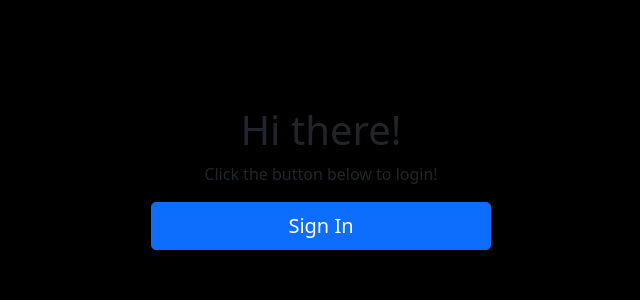
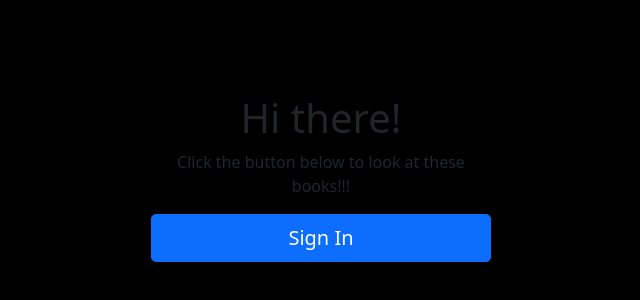
Before and after one commit to waynekent10/IN-CLASS-simply-books-25, a Next.js app: page / in a window 1280 px wide. Shown: the part 182-482 px from the top of the page, without its empty margins (319-959 px from the left). Built offline with nearby package versions, Linux system fonts and the light colour scheme; no server answers.

Commit message:
added signout button

```diff
--- a/components/NavBar.js
+++ b/components/NavBar.js
@@ -4,8 +4,9 @@ import React from 'react';
 import PropTypes from 'prop-types';
 import Link from 'next/link';
 import {
-  Navbar, Container, Nav,
+  Navbar, Container, Nav, Button,
 } from 'react-bootstrap';
+import { signOut } from '../utils/auth';
 
 export default function NavBar({ user }) {
   return (
@@ -39,6 +40,9 @@ export default function NavBar({ user }) {
             <Link passHref href="/profile">
               <Nav.Link><img className="profile-img" src={user.photoURL} alt={user.displayName} /></Nav.Link>
             </Link>
+            <Button type="button" size="lg" className="copy-btn" onClick={signOut}>
+              Sign Out
+            </Button>
           </Nav>
         </Navbar.Collapse>
       </Container>
--- a/components/Signin.js
+++ b/components/Signin.js
@@ -14,7 +14,7 @@ function Signin() {
       }}
     >
       <h1>Hi there!</h1>
-      <p>Click the button below to login!</p>
+      <p>Click the button below to look at these books!!!</p>
       <Button type="button" size="lg" className="copy-btn" onClick={signIn}>
         Sign In
       </Button>
```
Also changed, not shown: components/Signout.js (deleted).
